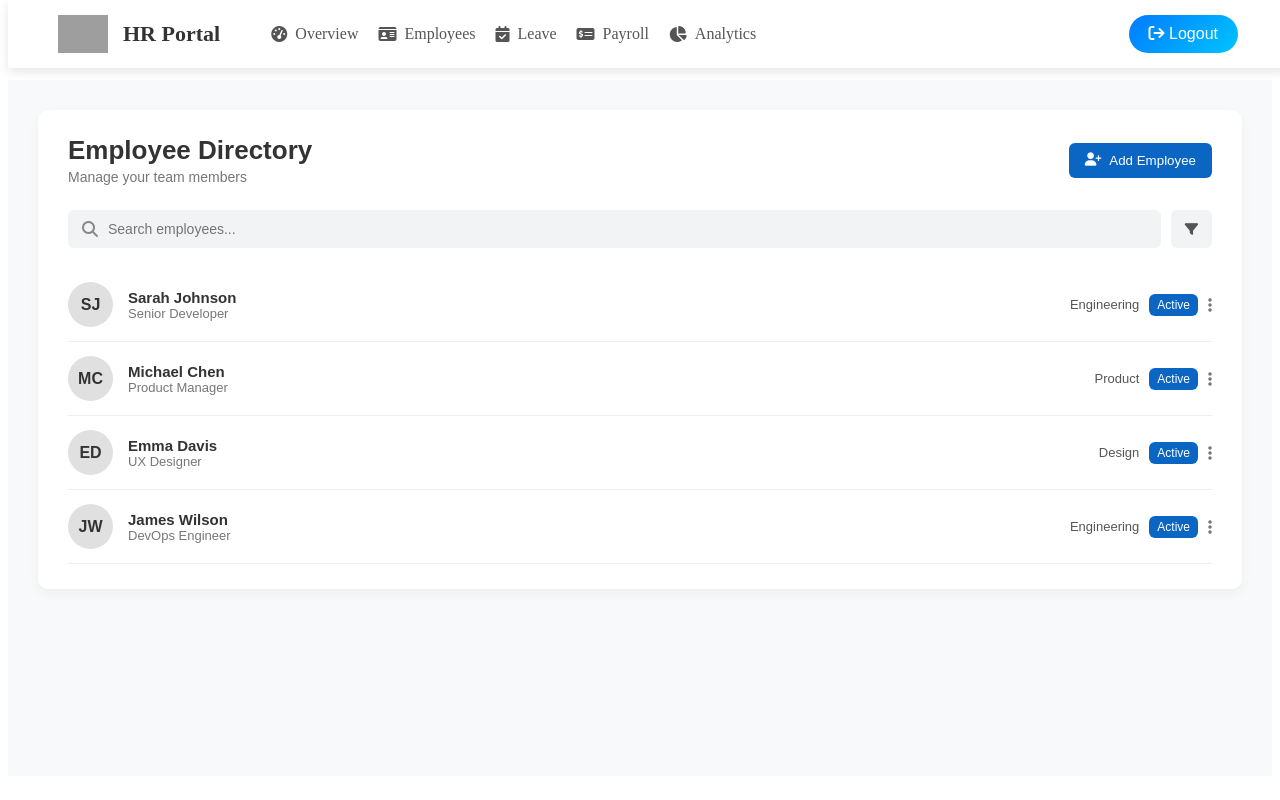
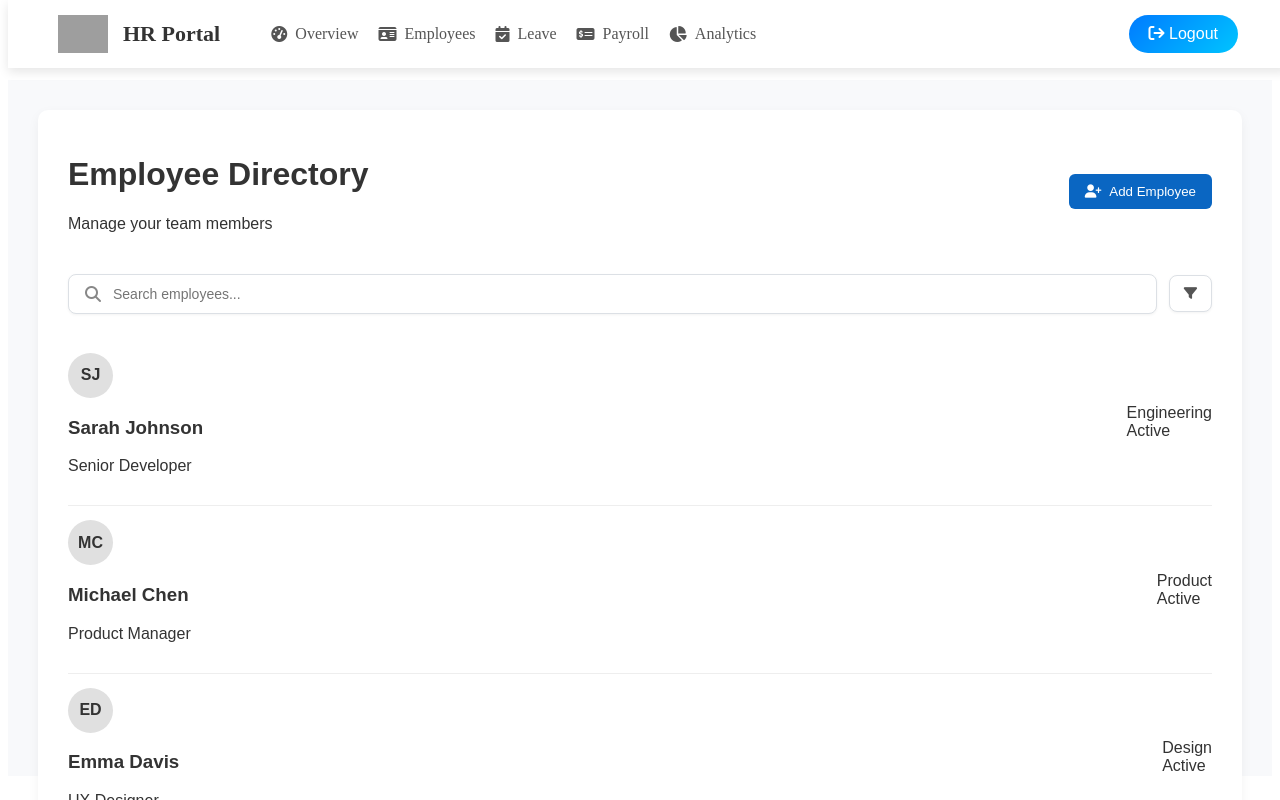
Before and after one commit to raedzayoud/TeamHub-Frontend, an Angular app: page /hrdashborad/overviewhr in a window 1280 px wide. Both pictures are taken after a click on the element "Employees". Shown: the top 800 px of the page. Built offline with nearby package versions, Linux system fonts and the light colour scheme; grey boxes are pictures that could not be loaded.

Commit message:
fix employee hr ui

```diff
--- a/src/app/pages/hr/employeehr/employeehr.css
+++ b/src/app/pages/hr/employeehr/employeehr.css
@@ -1,20 +1,16 @@
 .directory-container-all {
   font-family: "Poppins", sans-serif;
   background: #f8f9fb;
-  margin: 0;
-  padding: 30px ;
+  padding: 30px;
+  height: 79.5vh;
   color: #333;
-  height: 79.5vh;
 }
 
 .directory-container {
-  max-width: 100%;
-  margin: auto;
   background: #fff;
   border-radius: 10px;
   padding: 25px 30px;
   box-shadow: 0 4px 12px rgba(0, 0, 0, 0.05);
-
 }
 
 /* Header */
@@ -25,17 +21,6 @@
   margin-bottom: 25px;
 }
 
-.header h1 {
-  margin: 0;
-  font-size: 26px;
-}
-
-.header p {
-  margin: 3px 0 0 0;
-  color: #777;
-  font-size: 14px;
-}
-
 .add-btn {
   background: #0a66c2;
   color: #fff;
@@ -43,7 +28,6 @@
   padding: 10px 16px;
   border-radius: 6px;
   cursor: pointer;
-  font-weight: 500;
   display: flex;
   align-items: center;
   gap: 8px;
@@ -54,24 +38,36 @@
 }
 
 /* Search */
+/* Search */
 .search-container {
   display: flex;
-  gap: 10px;
-  margin-bottom: 20px;
+  align-items: center;
+  gap: 12px;
+  margin-bottom: 25px;
 }
 
 .search-box {
   display: flex;
   align-items: center;
-  background: #f1f3f5;
-  padding: 10px 14px;
-  border-radius: 6px;
+  background: #ffffff;
+  border: 1px solid #dce0e5;
+  padding: 10px 16px;
+  border-radius: 8px;
   flex: 1;
+  transition: all 0.3s ease;
+  box-shadow: 0 1px 3px rgba(0, 0, 0, 0.05);
+}
+
+.search-box:focus-within {
+  border-color: #0a66c2;
+  box-shadow: 0 0 5px rgba(10, 102, 194, 0.3);
+  background: #f9fbff;
 }
 
 .search-box i {
   color: #888;
-  margin-right: 8px;
+  margin-right: 10px;
+  font-size: 16px;
 }
 
 .search-box input {
@@ -79,21 +75,27 @@
   background: transparent;
   outline: none;
   font-size: 14px;
+  color: #333;
   width: 100%;
 }
 
 .filter-btn {
-  background: #f1f3f5;
-  border: none;
-  border-radius: 6px;
+  background: #ffffff;
+  border: 1px solid #dce0e5;
+  border-radius: 8px;
   padding: 10px 14px;
   cursor: pointer;
   color: #555;
+  transition: all 0.3s ease;
+  box-shadow: 0 1px 3px rgba(0, 0, 0, 0.05);
 }
 
 .filter-btn:hover {
-  background: #e1e4e7;
+  background: #f0f4ff;
+  color: #0a66c2;
+  border-color: #0a66c2;
 }
+
 
 /* Employee list */
 .employee-list {
@@ -108,12 +110,6 @@
   border-bottom: 1px solid #eee;
 }
 
-.employee-left {
-  display: flex;
-  align-items: center;
-  gap: 15px;
-}
-
 .avatar {
   background: #e0e0e0;
   color: #333;
@@ -126,58 +122,62 @@
   justify-content: center;
 }
 
-.employee-left h3 {
-  margin: 0;
-  font-size: 15px;
+/* Modal */
+.add-Employee-container {
+  position: fixed;
+  top: 0;
+  left: 0;
+  width: 100%;
+  height: 100%;
+  background: rgba(0, 0, 0, 0.3);
+  display: flex;
+  justify-content: center;
+  align-items: center;
 }
 
-.employee-left p {
-  margin: 0;
-  color: #777;
-  font-size: 13px;
+.container-Employee {
+  background: #fff;
+  padding: 25px;
+  border-radius: 10px;
+  width: 380px;
+  box-shadow: 0 4px 10px rgba(0, 0, 0, 0.15);
 }
 
-.employee-right {
-  display: flex;
-  align-items: center;
-  gap: 10px;
+.container-Employee h3 {
+  margin-bottom: 20px;
+  text-align: center;
 }
 
-.department {
-  font-size: 13px;
-  color: #555;
+.form-group {
+  margin-bottom: 15px;
 }
 
-.status {
-  padding: 4px 8px;
-  border-radius: 6px;
-  font-size: 12px;
-  font-weight: 500;
-  color: #fff;
+.form-group label {
+  display: block;
+  font-size: 14px;
+  color: #333;
+  margin-bottom: 6px;
 }
 
-.status.active {
-  background: #0a66c2;
+.form-group input {
+  width: 100%;
+  padding: 10px;
+  border: 1px solid #ccc;
+  border-radius: 6px;
+  font-size: 14px;
 }
 
-.employee-right i {
-  color: #777;
+.submit-button {
+  width: 100%;
+  background: #0a66c2;
+  color: #fff;
+  padding: 10px;
+  border: none;
+  border-radius: 6px;
   cursor: pointer;
+  font-weight: 500;
 }
 
-.employee-right i:hover {
-  color: #333;
+.submit-button:hover {
+  background: #084b91;
 }
-
-/* Responsive */
-@media (max-width: 768px) {
-  .employee-card {
-    flex-direction: column;
-    align-items: flex-start;
-    gap: 10px;
-  }
-
-  .employee-right {
-    align-self: flex-end;
-  }
-}
--- a/src/app/pages/hr/employeehr/employeehr.html
+++ b/src/app/pages/hr/employeehr/employeehr.html
@@ -6,7 +6,7 @@
         <h1>Employee Directory</h1>
         <p>Manage your team members</p>
       </div>
-      <button class="add-btn">
+      <button class="add-btn" (click)="showForm()">
         <i class="fa-solid fa-user-plus"></i> Add Employee
       </button>
     </div>
@@ -24,65 +24,66 @@
 
     <!-- Employee list -->
     <div class="employee-list">
-      <div class="employee-card">
+      <div class="employee-card" *ngFor="let emp of employees">
         <div class="employee-left">
-          <div class="avatar">SJ</div>
+          <div class="avatar">{{ emp.initials }}</div>
           <div>
-            <h3>Sarah Johnson</h3>
-            <p>Senior Developer</p>
+            <h3>{{ emp.name }}</h3>
+            <p>{{ emp.role }}</p>
           </div>
         </div>
         <div class="employee-right">
-          <div class="department">Engineering</div>
-          <span class="status active">Active</span>
-          <i class="fa-solid fa-ellipsis-vertical"></i>
-        </div>
-      </div>
-
-      <div class="employee-card">
-        <div class="employee-left">
-          <div class="avatar">MC</div>
-          <div>
-            <h3>Michael Chen</h3>
-            <p>Product Manager</p>
-          </div>
-        </div>
-        <div class="employee-right">
-          <div class="department">Product</div>
-          <span class="status active">Active</span>
-          <i class="fa-solid fa-ellipsis-vertical"></i>
-        </div>
-      </div>
-
-      <div class="employee-card">
-        <div class="employee-left">
-          <div class="avatar">ED</div>
-          <div>
-            <h3>Emma Davis</h3>
-            <p>UX Designer</p>
-          </div>
-        </div>
-        <div class="employee-right">
-          <div class="department">Design</div>
-          <span class="status active">Active</span>
-          <i class="fa-solid fa-ellipsis-vertical"></i>
-        </div>
-      </div>
-
-      <div class="employee-card">
-        <div class="employee-left">
-          <div class="avatar">JW</div>
-          <div>
-            <h3>James Wilson</h3>
-            <p>DevOps Engineer</p>
-          </div>
-        </div>
-        <div class="employee-right">
-          <div class="department">Engineering</div>
-          <span class="status active">Active</span>
-          <i class="fa-solid fa-ellipsis-vertical"></i>
+          <div class="department">{{ emp.department }}</div>
+          <span class="status active">{{ emp.status }}</span>
         </div>
       </div>
     </div>
   </div>
+
+  <!-- Add Employee Modal -->
+  <div
+    class="add-Employee-container"
+    *ngIf="isAppear"
+    (click)="closeIfOutSide($event)"
+  >
+    <div class="container-Employee" (click)="$event.stopPropagation()">
+      <h3>Add New Employee</h3>
+      <form [formGroup]="employeeForm" (ngSubmit)="onSubmit()">
+        <div class="form-group">
+          <label for="name">Full Name</label>
+          <input
+            id="name"
+            type="text"
+            formControlName="name"
+            placeholder="Enter full name"
+            required
+          />
+        </div>
+
+        <div class="form-group">
+          <label for="email">Email</label>
+          <input
+            id="email"
+            type="email"
+            formControlName="email"
+            placeholder="Enter email"
+            required
+          />
+        </div>
+
+        <div class="form-group">
+          <label for="password">Password</label>
+          <input
+            id="password"
+            type="password"
+            formControlName="password"
+            placeholder="Enter password"
+            required
+          />
+        </div>
+
+        <button type="submit" class="submit-button">Add Employee</button>
+      </form>
+    </div>
+  </div>
 </div>
--- a/src/app/pages/hr/employeehr/employeehr.ts
+++ b/src/app/pages/hr/employeehr/employeehr.ts
@@ -1,11 +1,90 @@
 import { Component } from '@angular/core';
+import { CommonModule } from '@angular/common';
+import {
+  ReactiveFormsModule,
+  FormBuilder,
+  FormGroup,
+  Validators,
+} from '@angular/forms';
 
 @Component({
   selector: 'app-employeehr',
-  imports: [],
+  standalone: true,
+  imports: [CommonModule, ReactiveFormsModule],
   templateUrl: './employeehr.html',
-  styleUrl: './employeehr.css'
+  styleUrls: ['./employeehr.css'],
 })
 export class Employeehr {
+  isAppear = false;
+  employeeForm: FormGroup;
 
+  employees = [
+    {
+      initials: 'SJ',
+      name: 'Sarah Johnson',
+      role: 'Senior Developer',
+      department: 'Engineering',
+      status: 'Active',
+    },
+    {
+      initials: 'MC',
+      name: 'Michael Chen',
+      role: 'Product Manager',
+      department: 'Product',
+      status: 'Active',
+    },
+    {
+      initials: 'ED',
+      name: 'Emma Davis',
+      role: 'UX Designer',
+      department: 'Design',
+      status: 'Active',
+    },
+    {
+      initials: 'JW',
+      name: 'James Wilson',
+      role: 'DevOps Engineer',
+      department: 'Engineering',
+      status: 'Active',
+    },
+  ];
+
+  constructor(private fb: FormBuilder) {
+    this.employeeForm = this.fb.group({
+      name: ['', Validators.required],
+      email: ['', [Validators.required, Validators.email]],
+      password: ['', Validators.required],
+    });
+  }
+
+  showForm() {
+    this.isAppear = true;
+  }
+
+  closeIfOutSide(event: MouseEvent) {
+    this.isAppear = false;
+  }
+
+  onSubmit() {
+    if (this.employeeForm.valid) {
+      const newEmp = {
+        initials: this.getInitials(this.employeeForm.value.name),
+        name: this.employeeForm.value.name,
+        role: 'New Employee',
+        department: 'Unassigned',
+        status: 'Active',
+      };
+      this.employees.push(newEmp);
+      this.employeeForm.reset();
+      this.isAppear = false;
+    }
+  }
+
+  private getInitials(name: string): string {
+    return name
+      .split(' ')
+      .map((n) => n[0])
+      .join('')
+      .toUpperCase();
+  }
 }
```
